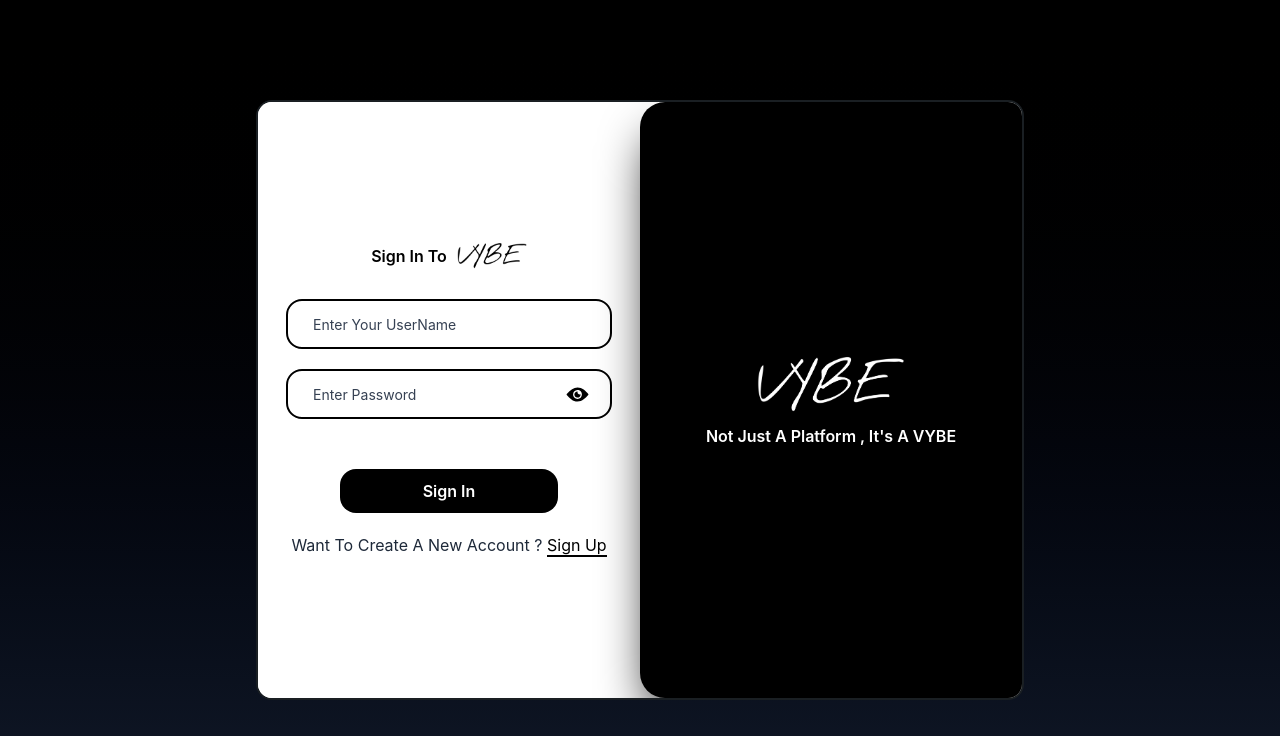
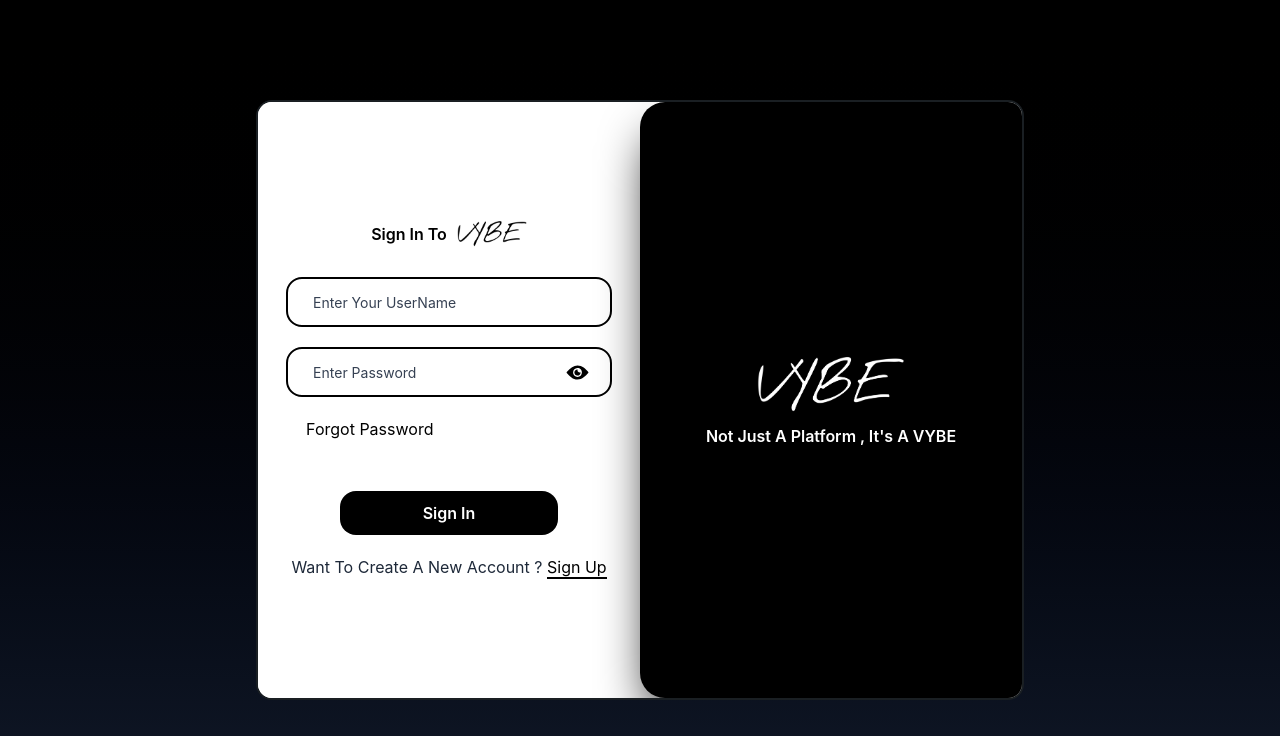
Before and after one commit to ShantiMishra/Vybe, a React (Vite) app in the folder frontend/: page /signin in a window 1280 px wide. Shown: the top 736 px of the page. Built offline with nearby package versions, Linux system fonts and the light colour scheme.

Commit message:
Creating Forgot password functionality

```diff
--- a/frontend/src/pages/SignIn.jsx
+++ b/frontend/src/pages/SignIn.jsx
@@ -64,8 +64,12 @@ const handleSignIn=async ()=>{
             {!showPassword?  <IoIosEye className='absolute cursor-pointer right-[20px] w-[25px] h-[25px]' onClick={()=>setShowpassword(true)}/>: <IoIosEyeOff className='absolute cursor-pointer right-[20px] w-[25px] h-[25px]' onClick={()=>setShowpassword(false)}  />}
           </div>
 
+          {/* Forget Password ..*/}
 
-    {/* SignUp Button...... */}
+          <div className='w-[90%] px-[20px] cursor-pointer '>Forgot Password</div>
+
+
+    {/* SignIn Button...... */}
           <button className='w-[60%] bg-black text-white py-[10px] px-[20px] mt-[30px] font-semibold cursor-pointer rounded-2xl hover:opacity-87' onClick={handleSignIn} disabled={loading}> {loading?<ClipLoader size={30} color='white'/>:"Sign In"}</button>
 
           <p className='cursor-pointer text-gray-800' onClick={()=>navigate("/signup")}>Want To Create A New Account ? <span className='border-b-2 border-b-black text-black'>Sign Up</span></p>
```
